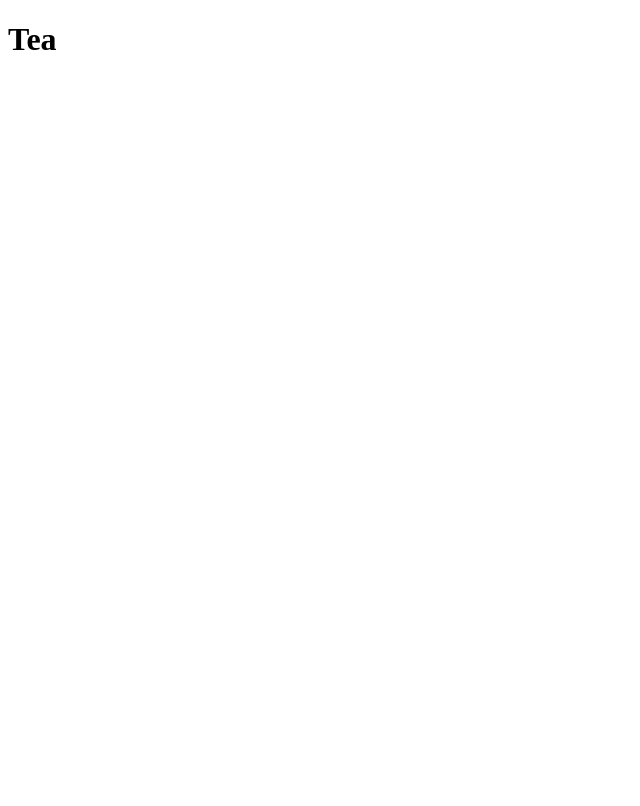
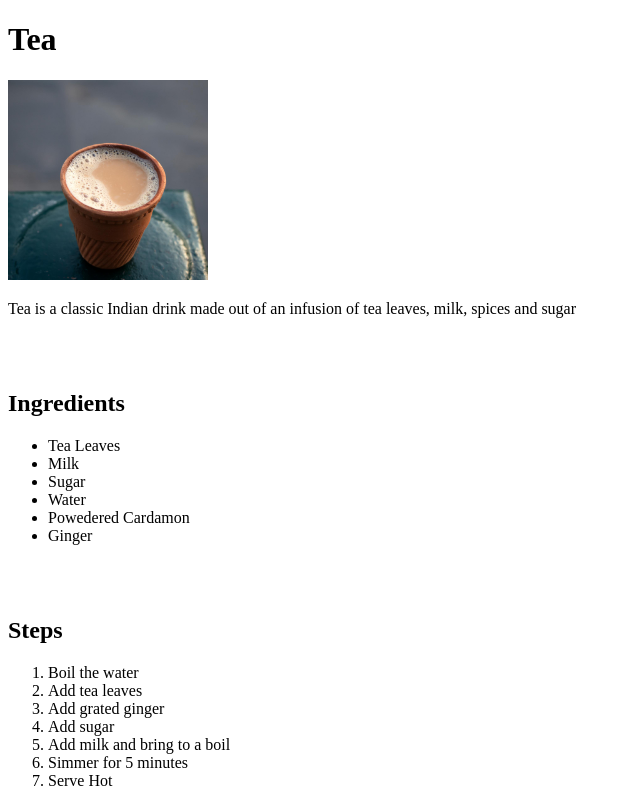
Before and after one commit to Stishikoom/odin-recipes, a plain HTML site: page recipes/tea.html in a window 1280 px wide. Shown: the whole page, without its empty margins (0-640 px from the left). Drawn offline with Linux system fonts and the light colour scheme.

Commit message:
Added Tea Recipe and Tea Image

```diff
--- a/recipes/tea.html
+++ b/recipes/tea.html
@@ -7,5 +7,28 @@
 </head>
 <body>
     <h1>Tea</h1>
+    <img src="../images/chai.jpeg" alt="Tea" width="200" height="200">
+    <p>Tea is a classic Indian drink made out of an infusion of tea leaves, milk, spices and sugar</p>
+    <br><br>
+    <H2>Ingredients</H2>
+    <ul>
+        <li>Tea Leaves</li>
+        <li>Milk</li>
+        <li>Sugar</li>
+        <li>Water</li>
+        <li>Powedered Cardamon</li>
+        <li>Ginger</li>
+    </ul>
+<br><br>
+    <H2>Steps</H2>
+    <ol>
+        <li>Boil the water</li>
+        <li>Add tea leaves</li>
+        <li>Add grated ginger</li>
+        <li>Add sugar</li>
+        <li>Add milk and bring to a boil</li>
+        <li>Simmer for 5 minutes</li>
+        <li>Serve Hot</li>
+    </ol>
 </body>
 </html>
```
Also changed, not shown: images/chai.jpeg (added).
